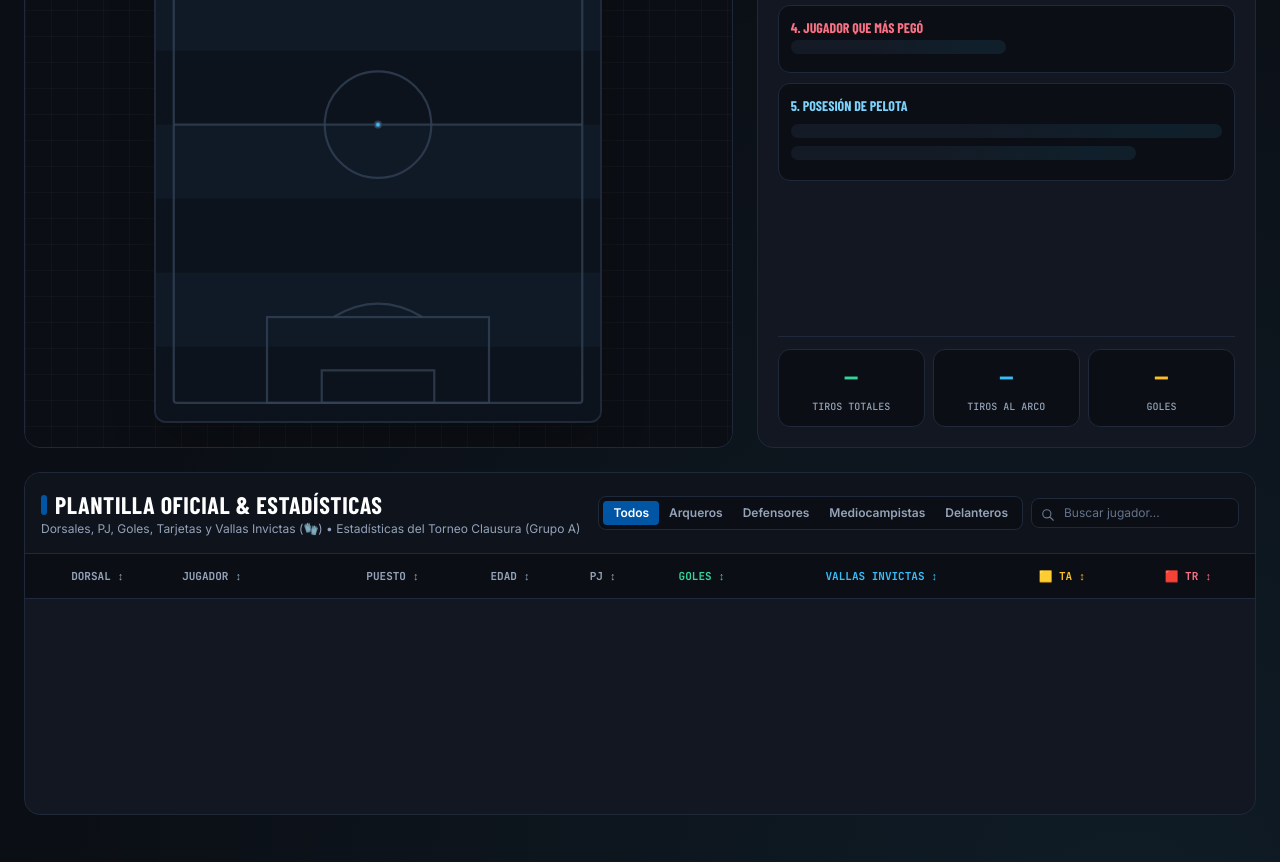
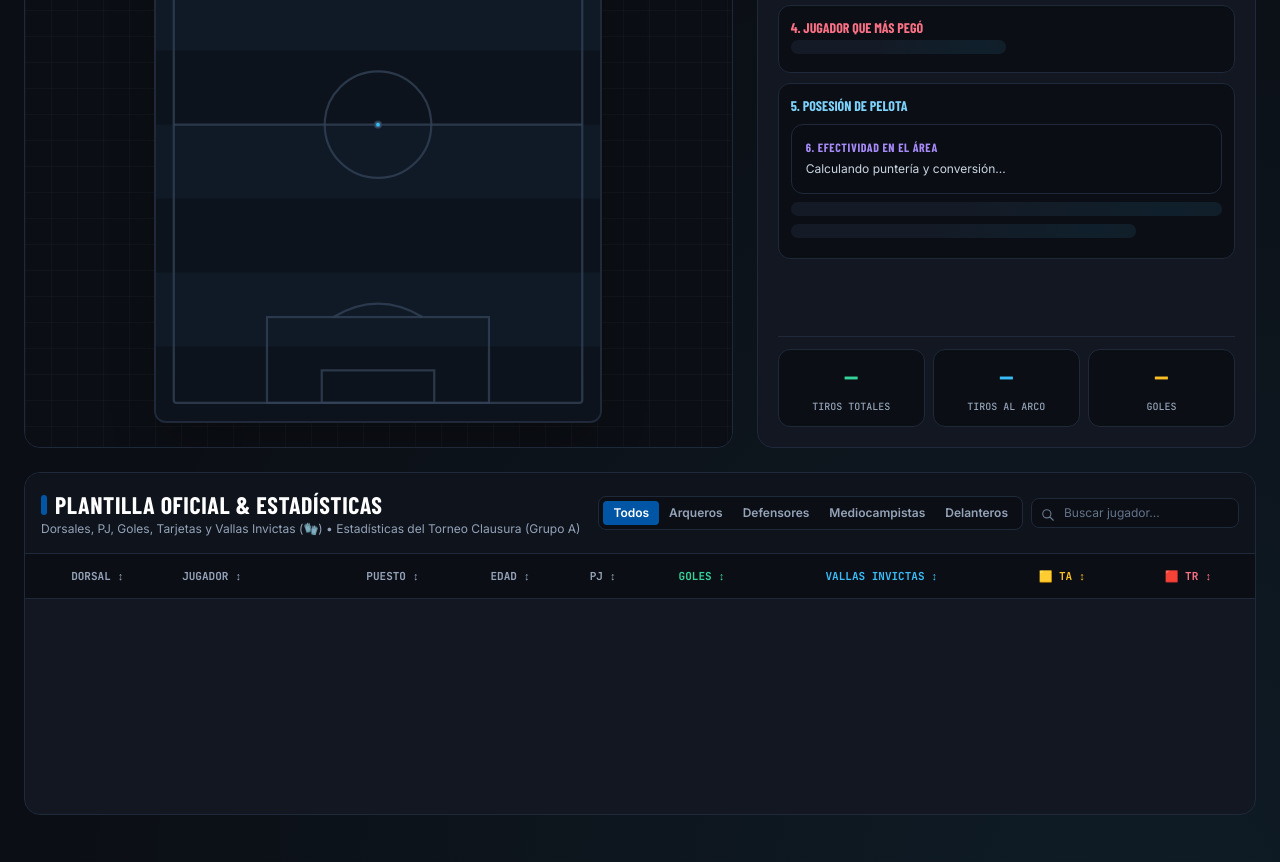
Before and after one commit to mariobalestrini/velez, a plain HTML site: page index.html in a window 1280 px wide. Shown: the part 1660-2522 px from the top of the page. Drawn offline with nearby package versions, Linux system fonts and the light colour scheme; a script that the page names is missing; a web font is replaced by a local one.

Commit message:
Add effectiveness section in index.html

```diff
--- a/index.html
+++ b/index.html
@@ -622,6 +622,12 @@
                                 <span class="font-display uppercase text-sm font-bold text-sky-300">5. Posesión de pelota</span>
                                 <span id="last-match-stats-rival" class="hidden"></span>
                             </div>
+                            <!-- 6. Efectividad en el área -->
+                            <div class="p-3.5 rounded-xl bg-[#0b0e14]/80 border border-pizarra-border space-y-1">
+                            <h4 class="font-display text-xs font-bold uppercase tracking-wider text-violet-400">6. Efectividad en el área</h4>
+                                <p id="tactical-card-6" class="text-xs text-slate-300 leading-relaxed">Calculando puntería y conversión...</p>
+                                </div>
+
                             <div id="last-match-stats-body" class="min-h-[44px] space-y-2">
                                 <div class="skeleton-shimmer h-3.5 w-full"></div>
                                 <div class="skeleton-shimmer h-3.5 w-4/5"></div>
```
